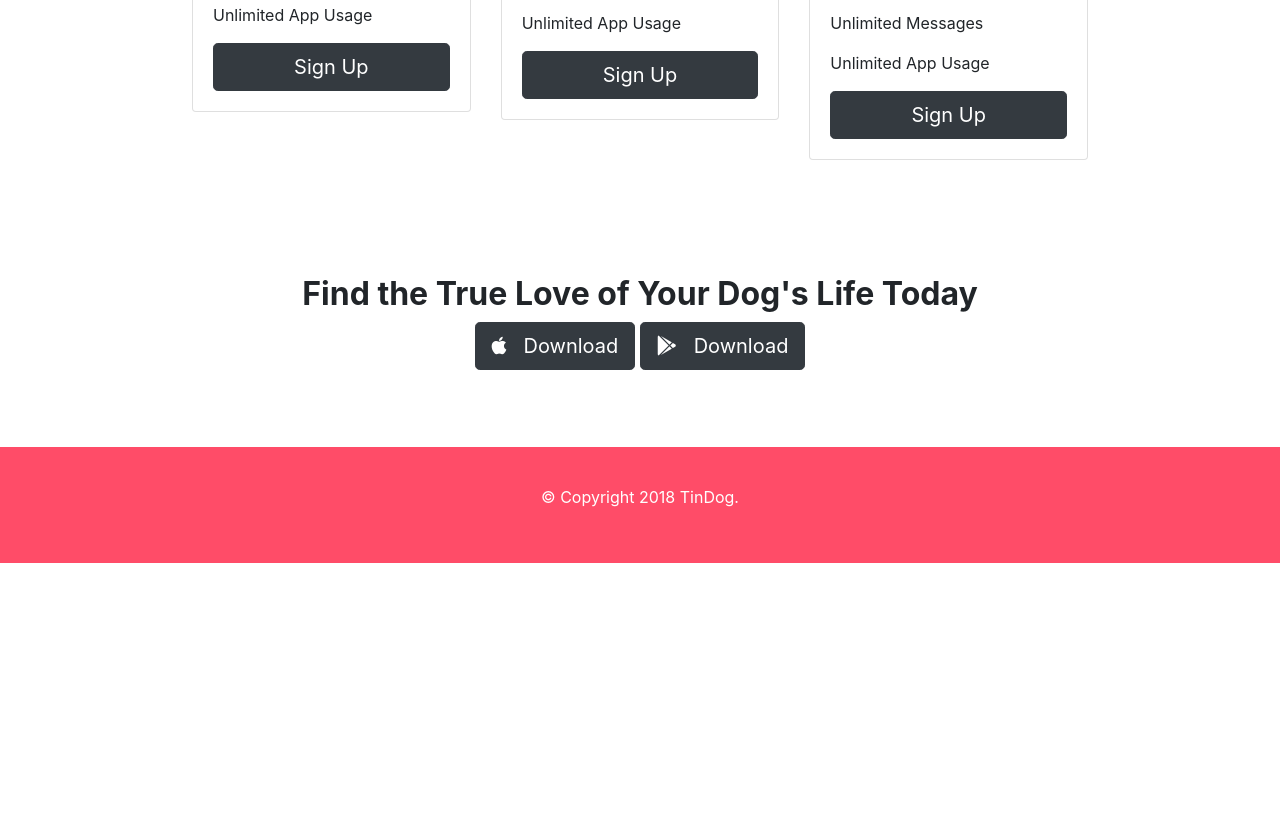
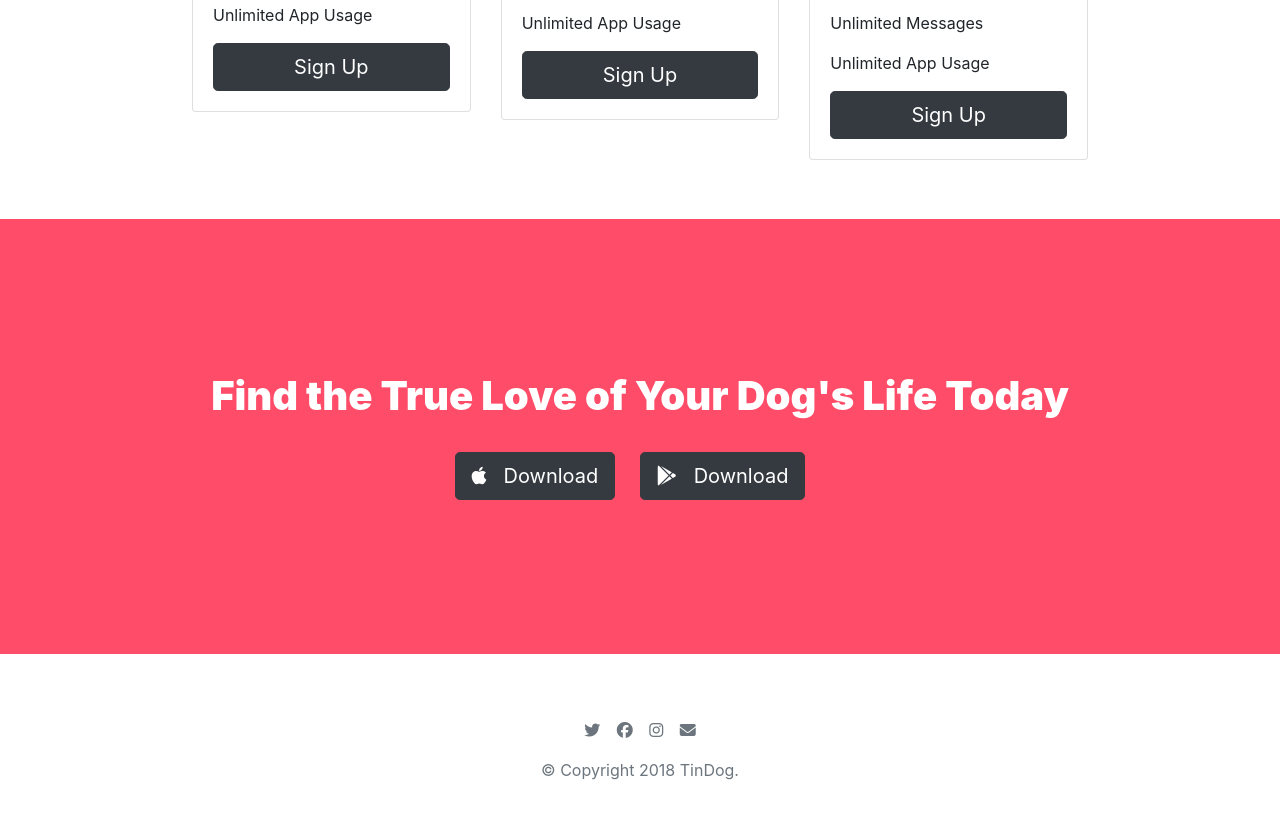
Before and after one commit to ejerenwaavis/tindog, a plain HTML site: page index.html in a window 1280 px wide. Shown: the part 2313-3132 px from the top of the page. Before the commit the page ends 2876 px from the top, so only its background shows below. Drawn offline with nearby package versions, Linux system fonts and the light colour scheme.

Commit message:
Social Icons Added at the footer

```diff
--- a/css/style.css
+++ b/css/style.css
@@ -4,6 +4,10 @@
 
 h2{
   font-weight: bolder;
+}
+
+h1{
+  font-weight: 900;
 }
 .card-header h2{
   font-weight: 400;
@@ -123,13 +127,32 @@ h2{
 /* ***************** CALL SECTION **************** */
 
 .call {
-  padding: 6% 0;
+  margin-top: 20px;
+  color: white;
+  padding: 12% 0;
+  background-color: #ff4c68;
 }
 
+.call .btn{
+  margin-right: 20px;
+}
 
 /* ************** FOOTER *************************** */
 
 .footer{
-  padding: 3%;
-  background-color: #ff4c68;
+  padding: 5%;
 }
+
+.footer p .fab, .footer p .fa{
+  margin-right: 6px;
+  margin-left: 6px;
+  transition: 0.8s;
+}
+
+.footer p .fab:hover, .footer p .fa:hover{
+  position: relative;
+  color: #ff4c68;
+  top: -5px;
+  transition: 0.8s;
+
+}
--- a/index.html
+++ b/index.html
@@ -222,7 +222,8 @@
 
 
   <section class="call container-fluid text-center" id="call">
-    <h2>Find the True Love of Your Dog's Life Today</h2>
+    <h1>Find the True Love of Your Dog's Life Today</h1>
+    <br />
     <button class="btn btn-lg btn-dark" type="button"><i class="fab fa-apple"></i> &nbsp; Download</button>
     <button class="btn btn-lg btn-dark" type="button"><i class="fab fa-google-play"></i> &nbsp; Download</button>
   </section>
@@ -230,8 +231,14 @@
 
 
 
-  <section class="footer text-center text-white" id="footer">
+  <section class="footer text-center text-muted" id="footer">
     <div class="container-fuid">
+      <p>
+        <i class="fab fa-twitter"></i>
+        <i class="fab fa-facebook"></i>
+        <i class="fab fa-instagram"></i>
+        <i class="fa fa-envelope"></i>
+      </p>
       <p>
         &copy; Copyright 2018 TinDog.
       </p>
```
